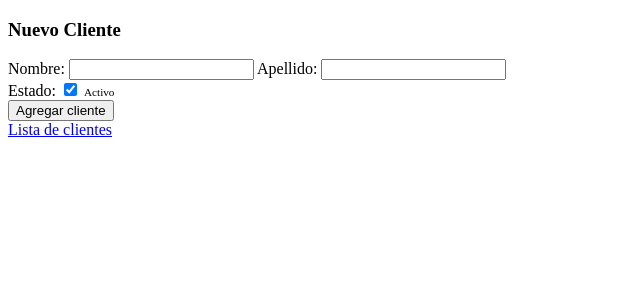
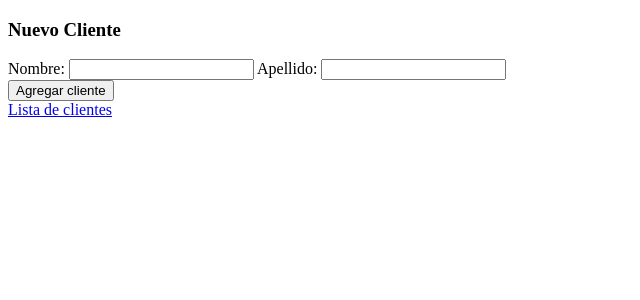
Before and after one commit to robertomiranda94/WebApp-Alkemy, a Django app: page /clientes/nuevo/ in a window 1280 px wide. Shown: the top 300 px of the page, without its empty margins (0-640 px from the left). Run offline with Django 4.2, Linux system fonts and the light colour scheme.

Commit message:
Update registrar.html

```diff
--- a/servicios/templates/clientes/registrar.html
+++ b/servicios/templates/clientes/registrar.html
@@ -20,12 +20,6 @@
 
                 <label for="apellido" class="fw-semibold">Apellido:</label>
                 <input type="text" name="apellido" class="mb-3 form-control">
-
-                <div class="p-3">
-                  <label for="estado" class="fw-semibold pe-3">Estado:</label>
-                  <input type="checkbox" class="form-check-input" name="estado" checked class="mb-3 form-control">
-                  <label id="estado_label" style="font-size: .7em;">Activo</label>
-                </div>
 
                 <div class="d-flex justify-content-center pt-5">
                   <input type="submit" class="btn btn-primary bg-gradient fw-bold" value="Agregar cliente">
```
